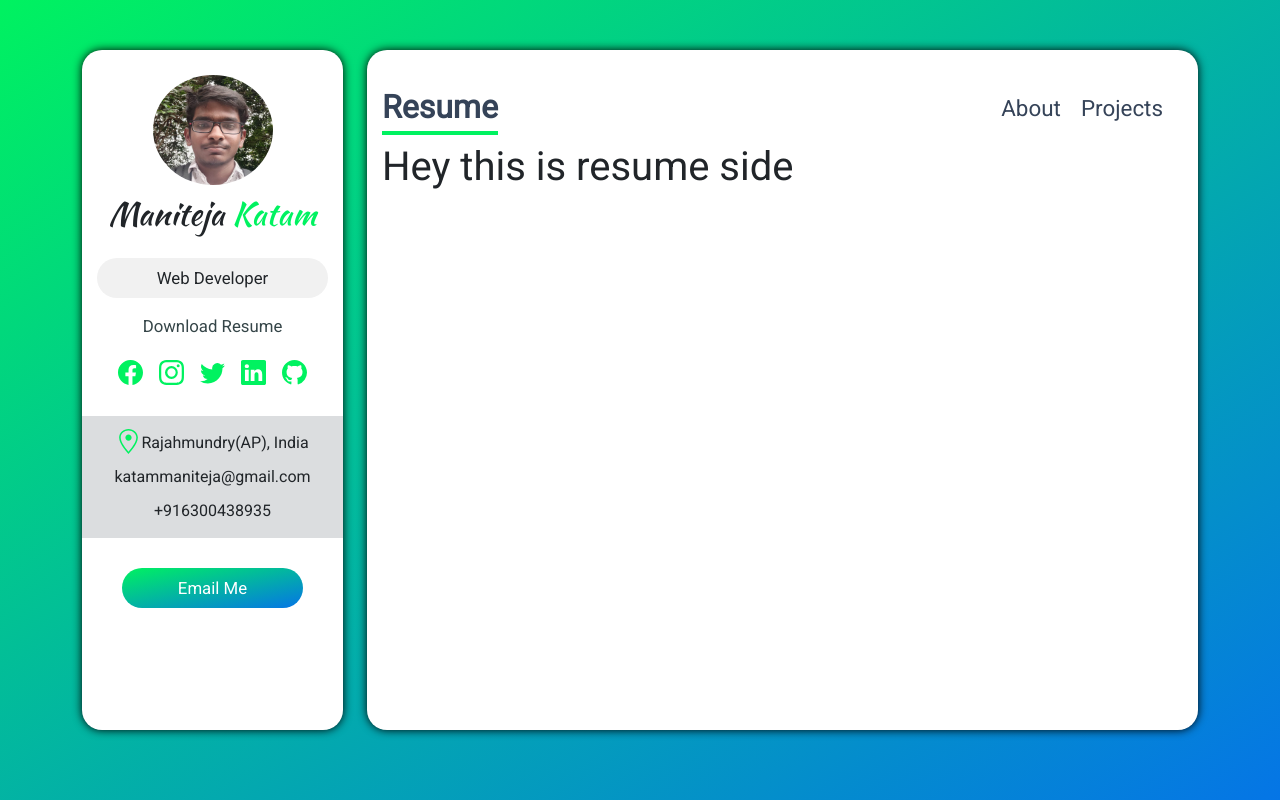
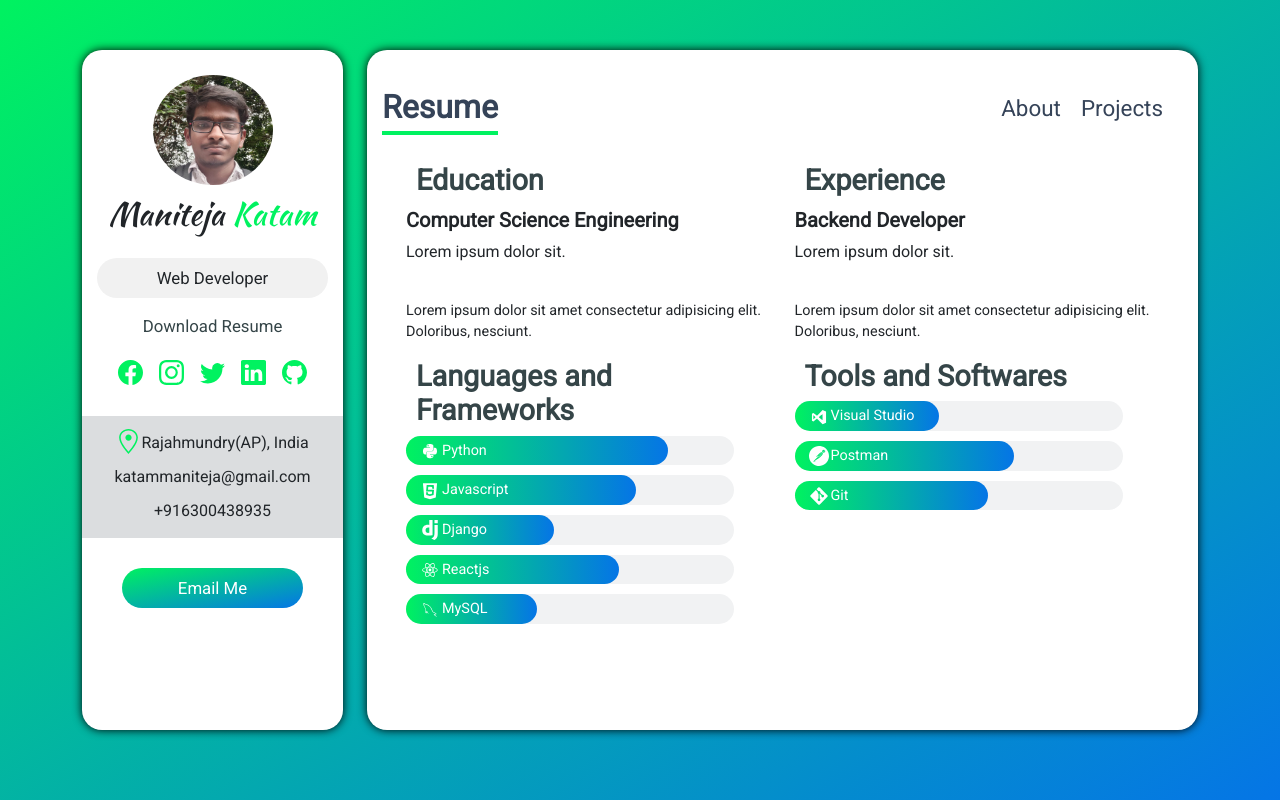
Before and after one commit to katammaniteja/Portfolio, a React (Create React App) app: page /resume in a window 1280 px wide. Built offline with nearby package versions, Linux system fonts and the light colour scheme.

Commit message:
Designed resume section

```diff
--- a/src/components/About.js
+++ b/src/components/About.js
@@ -33,7 +33,7 @@ export default function About() {
   return (
     <div className='about'>
       <h6 className="about-intro">
-        I'm currently pursuing B.Tech from NIT Agartala of CSE department. I'm currently working as a backend developer intern in Shiksha Sopan.
+        I'm currently pursuing B.Tech in Computer Science and Engineering(3rd year) from National Institute of Technology, Agartala. I'm currently working as a backend developer intern in Shiksha Sopan.
       </h6>
       <div className="container about-container">
         <h6 className="about-heading">What I offer</h6>
--- a/src/components/Resume.js
+++ b/src/components/Resume.js
@@ -1,9 +1,103 @@
 import React from 'react'
+import Skillbar from './Skillbar'
+import './../styles/resume.css'
+import { DiPython,DiJavascript,DiReact,DiVisualstudio,DiMysql } from "react-icons/di";
+import {SiDjango,SiPostman} from "react-icons/si"
+import {FaGitAlt} from "react-icons/fa"
+
+const languages = [
+  {
+    icon:<DiPython/>,
+    name:'Python',
+    level:'80'
+  },
+  {
+    icon:<DiJavascript/>,
+    name:'Javascript',
+    level:'70'
+  },
+  {
+    icon:<SiDjango/>,
+    name:'Django',
+    level:'45'
+  },
+  {
+    icon:<DiReact/>,
+    name:'Reactjs',
+    level:'65'
+  },
+  {
+    icon:<DiMysql/>,
+    name:'MySQL',
+    level:'40'
+  }
+]
+
+const tools = [
+  {
+    icon:<DiVisualstudio/>,
+    name:'Visual Studio',
+    level:'44'
+  },
+  {
+    icon:<SiPostman/>,
+    name:'Postman',
+    level:'67'
+  },
+  {
+    icon:<FaGitAlt/>,
+    name:'Git',
+    level:'59'
+  }
+]
 
 export default function Resume() {
   return (
-    <div>
-      <h1>Hey this is resume side</h1>
+    <div className="container resume">
+      <div className="row">
+        <div className="col-lg-6 resume-card">
+          <h4 className="resume-card-heading">Education</h4>
+          <div className="resume-card-body">
+            <h5 className="resume-card-title">Computer Science Engineering</h5>
+            <p className="resume-card-name">Lorem ipsum dolor sit.</p>
+            <p className="resume-card-details">Lorem ipsum dolor sit amet consectetur adipisicing elit. Doloribus, nesciunt.</p>
+          </div>
+        </div>
+        <div className="col-lg-6 resume-card">
+          <h4 className="resume-card-heading">Experience</h4>
+          <div className="resume-card-body">
+            <h5 className="resume-card-title">Backend Developer</h5>
+            <p className="resume-card-name">Lorem ipsum dolor sit.</p>
+            <p className="resume-card-details">Lorem ipsum dolor sit amet consectetur adipisicing elit. Doloribus, nesciunt.</p>
+          </div>
+        </div>
+      </div>
+      <div className="row">
+        <div className="col-lg-6 resume-languages">
+          <h5 className="resume-language-heading">
+            Languages and Frameworks
+          </h5>
+          <div className="resume-language-body">
+            {
+              languages.map((language)=>{
+                return <Skillbar value={language} />;
+              })
+            }
+          </div>
+        </div>
+        <div className="col-lg-6 resume-languages">
+          <h5 className="resume-language-heading">
+            Tools and Softwares
+          </h5>
+          <div className="resume-language-body">
+            {
+              tools.map((tool)=>{
+                return <Skillbar value={tool} />;
+              })
+            }
+          </div>
+        </div>
+      </div>
     </div>
   )
 }
--- /dev/null
+++ b/src/components/Skillbar.js
@@ -0,0 +1,17 @@
+import React from 'react'
+import { IconContext } from "react-icons";
+
+export default function Skillbar({ value:{icon, name, level}}) {
+    const bar_width = `${level}%`;
+  return (
+    <div className='bar'>
+      <div className="bar-wrapper" style={{'width':bar_width}}>
+        <span className="bar-name">
+            <IconContext.Provider value={{ className: "bar-icon" }}>
+                {icon}
+            </IconContext.Provider>{name}
+        </span>
+      </div>
+    </div>
+  )
+}
--- /dev/null
+++ b/src/styles/resume.css
@@ -0,0 +1,38 @@
+.resume{
+    padding-top: 20px;
+}
+.resume-card-heading,
+.resume-language-heading{
+    font-size: 1.8rem;
+    font-weight: 700;
+    margin-left: 10px;
+    color: #354548;
+}
+.resume-card-body{
+    margin-top: 10px;
+}
+.resume-card-title{
+    font-weight: 700;
+}
+.resume-card-details{
+    font-size: 0.9rem;
+    padding-top: 20px;
+}
+.bar{
+    width: 90%;
+    background-color: #f1f2f3;
+    border-radius: 20px;
+    margin-bottom: 10px;
+}
+.bar-icon{
+    width: 20px;
+    height: 20px;
+    margin-right: 2px;
+}
+.bar-wrapper{
+    background-image: linear-gradient(90deg,#00F260,#0575E6);
+    border-radius: 20px;
+    padding: 4px 14px;
+    color: white;
+    font-size: 0.9rem;
+}
```
